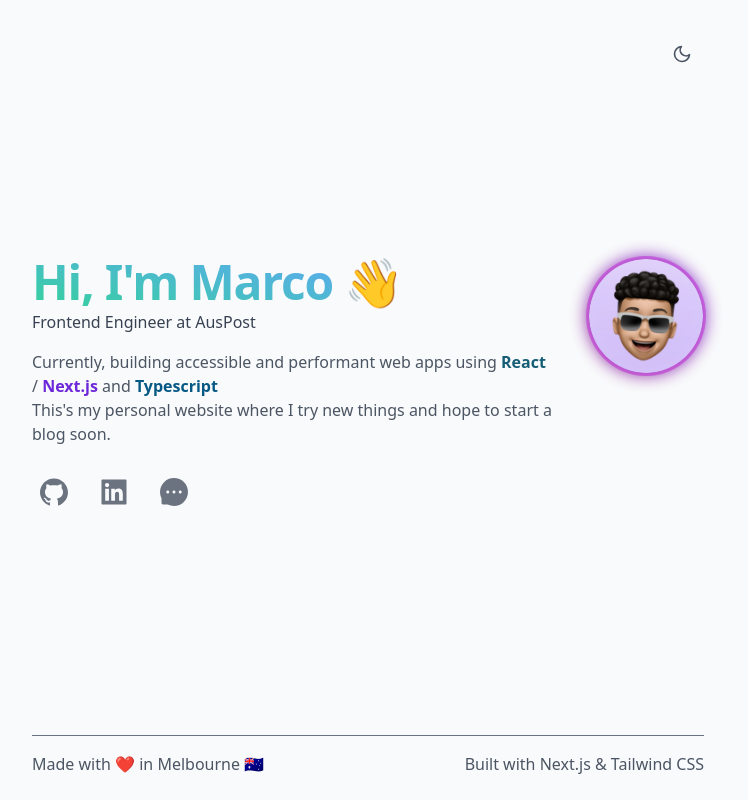
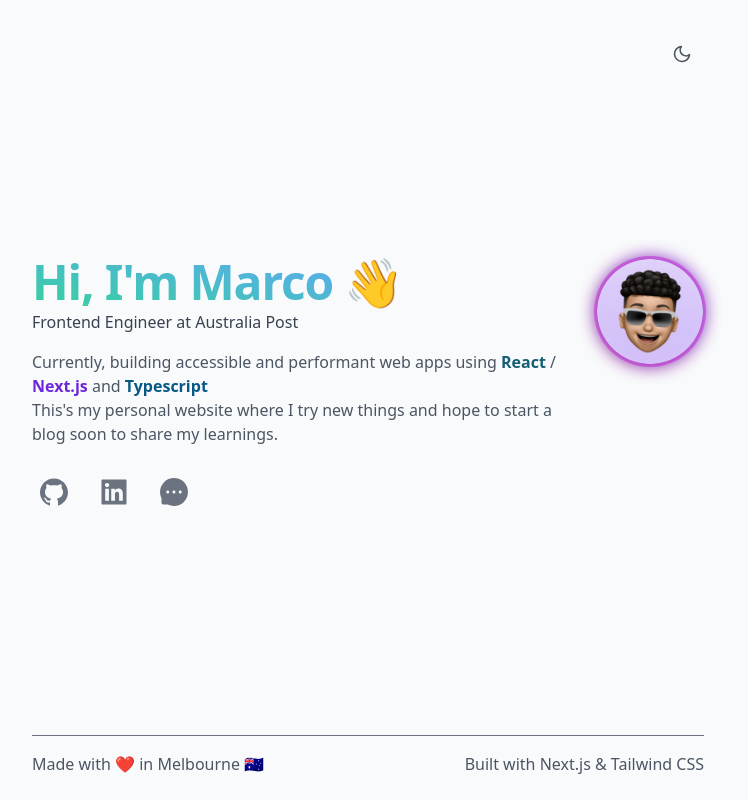
Before and after one commit to marcohinen/marcohinen.me, a Next.js app: page / in a window 1280 px wide. Shown: the whole page, without its empty margins (272-1020 px from the left). Built offline with nearby package versions, Linux system fonts and the light colour scheme.

Commit message:
chore: content improvements (#3)
chore: content improvements

```diff
--- a/src/app/page.tsx
+++ b/src/app/page.tsx
@@ -6,7 +6,7 @@ const Page = () => {
   return (
     <div className="mx-auto my-auto flex max-w-2xl flex-col items-center justify-center border-gray-200 pb-16 dark:border-gray-700">
       <div className="flex flex-col-reverse items-start sm:flex-row">
-        <div className="flex flex-col pr-8">
+        <div className="flex flex-col sm:mr-8">
           <h1 className="mb-1 text-3xl font-bold tracking-tight md:text-5xl ">
             <span className="bg-gradient-to-bl from-blue-400 to-emerald-400 bg-clip-text text-transparent">
               {`Hi, I'm Marco `}
@@ -14,7 +14,7 @@ const Page = () => {
             👋
           </h1>
           <h2 className="mb-4 text-gray-700 dark:text-gray-200">
-            Frontend Engineer at AusPost
+            Frontend Engineer at Australia Post
           </h2>
           <p className="text-gray-600 dark:text-gray-300">
             Currently, building accessible and performant web apps using{' '}
@@ -28,11 +28,11 @@ const Page = () => {
             and{' '}
             <span className="font-semibold text-sky-800 dark:text-sky-500">
               Typescript
-            </span>{' '}
+            </span>
           </p>
           <p className="text-gray-600 dark:text-gray-300 ">
             This{`'`}s my personal website where I try new things and hope to
-            start a blog soon.
+            start a blog soon to share my learnings.
           </p>
           <SocialLinks />
         </div>
--- a/src/components/AnalyticsWrapper.tsx
+++ b/src/components/AnalyticsWrapper.tsx
@@ -2,6 +2,6 @@
 // eslint-disable-next-line import/no-unresolved
 import { Analytics } from '@vercel/analytics/react';
 
-export function AnalyticsWrapper() {
+export const AnalyticsWrapper = () => {
   return <Analytics />;
-}
+};
```
Also changed, not shown: 1 other file (tests, documents, lock files or other folders).
